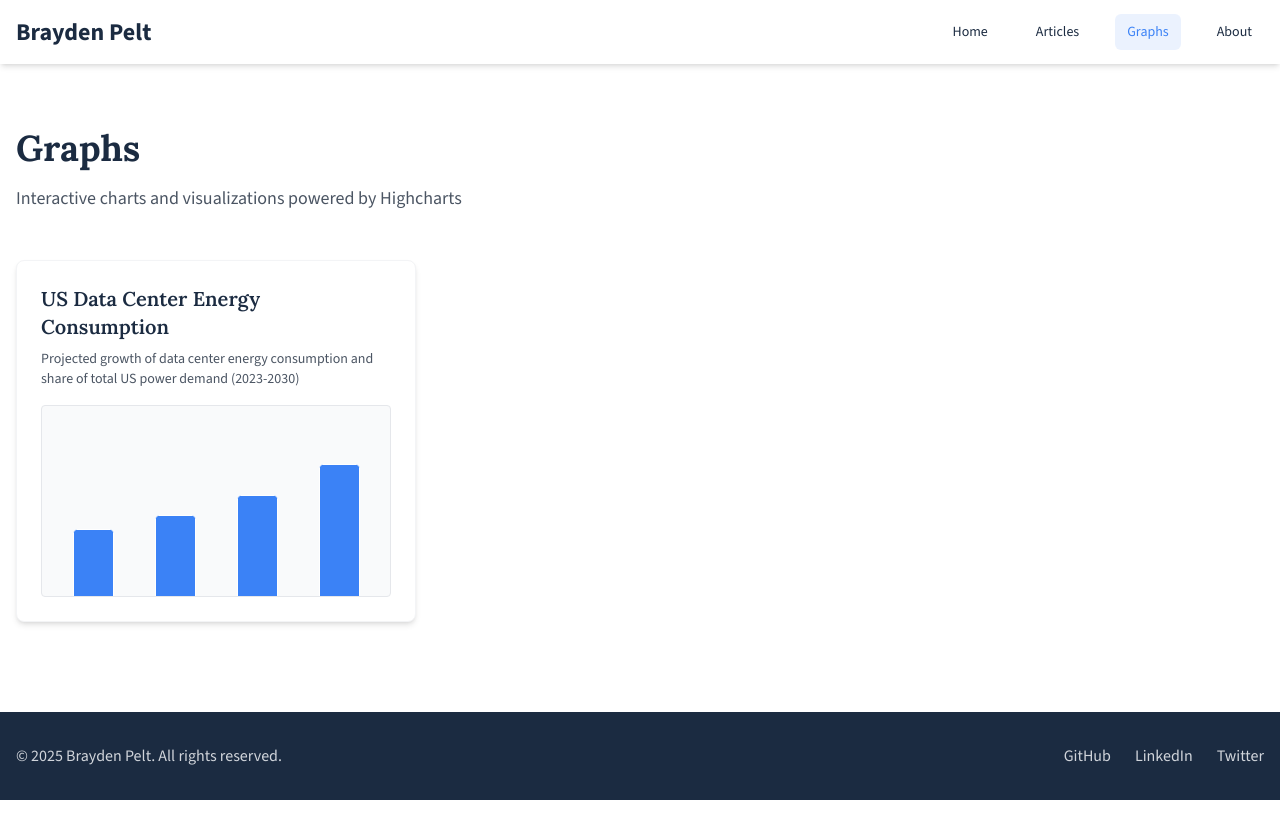
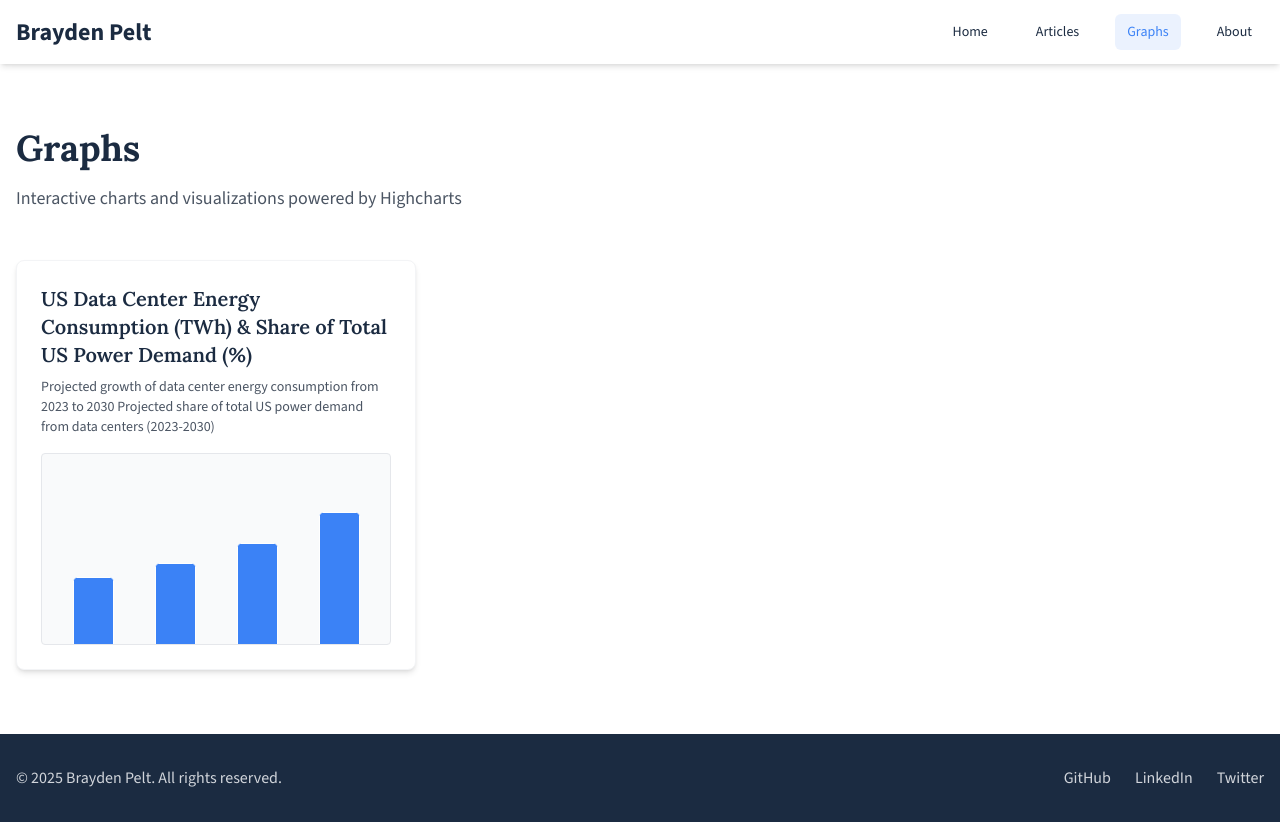
Before and after one commit to Reel48/braydenpelt.com, a Next.js app: page /data-viz in a window 1280 px wide. Before the commit the page ends 800 px from the top, so only its background shows below. Built offline with nearby package versions, Linux system fonts and the light colour scheme.

Commit message:
Add centralized graph registry system for article and graphs page integration

```diff
--- a/app/articles/[slug]/page.tsx
+++ b/app/articles/[slug]/page.tsx
@@ -4,7 +4,7 @@ import { format } from 'date-fns'
 import { remark } from 'remark'
 import html from 'remark-html'
 import Tag from '@/components/Tag'
-import { DataCenterEnergyConsumptionChart, DataCenterShareChart } from '@/components/DataCenterEnergyChart'
+import { getGraphById } from '@/lib/graphs'
 
 export async function generateStaticParams() {
   const slugs = getArticleSlugs()
@@ -28,26 +28,42 @@ export default async function ArticlePage({
   const processedContent = await remark().use(html).process(contentWithMarkers)
   let contentHtml = processedContent.toString()
 
-  // Split content by graph markers (HTML comments are preserved in remark-html output)
-  const graphMarkerRegex = /(<!--GRAPH:data-center-energy-consumption-->|<!--GRAPH:data-center-share-->)/g
-  const parts = contentHtml.split(graphMarkerRegex)
+  // Match graph markers: <!--GRAPH:graph-id-->
+  const graphMarkerRegex = /<!--GRAPH:([a-z0-9-]+)-->/g
+  const parts: (string | { type: 'graph'; id: string })[] = []
+  let lastIndex = 0
+  let match
+
+  // Find all graph markers and split content
+  while ((match = graphMarkerRegex.exec(contentHtml)) !== null) {
+    // Add content before the marker
+    if (match.index > lastIndex) {
+      parts.push(contentHtml.substring(lastIndex, match.index))
+    }
+    // Add the graph marker
+    parts.push({ type: 'graph', id: match[1] })
+    lastIndex = match.index + match[0].length
+  }
+  // Add remaining content
+  if (lastIndex < contentHtml.length) {
+    parts.push(contentHtml.substring(lastIndex))
+  }
+
+  // Convert parts to React elements
   const contentParts: (string | JSX.Element)[] = []
-
   for (let i = 0; i < parts.length; i++) {
     const part = parts[i]
-    if (part === '<!--GRAPH:data-center-energy-consumption-->') {
-      contentParts.push(
-        <div key={`graph-energy-${i}`} className="my-8">
-          <DataCenterEnergyConsumptionChart />
-        </div>
-      )
-    } else if (part === '<!--GRAPH:data-center-share-->') {
-      contentParts.push(
-        <div key={`graph-share-${i}`} className="my-8">
-          <DataCenterShareChart />
-        </div>
-      )
-    } else if (part.trim()) {
+    if (typeof part === 'object' && part.type === 'graph') {
+      const graph = getGraphById(part.id)
+      if (graph) {
+        const GraphComponent = graph.component
+        contentParts.push(
+          <div key={`graph-${part.id}-${i}`} className="my-8">
+            <GraphComponent />
+          </div>
+        )
+      }
+    } else if (typeof part === 'string' && part.trim()) {
       contentParts.push(part)
     }
   }
--- a/app/data-viz/page.tsx
+++ b/app/data-viz/page.tsx
@@ -1,15 +1,20 @@
 import GraphPreview from '@/components/GraphPreview'
-
-const graphs = [
-  {
-    title: 'US Data Center Energy Consumption',
-    description: 'Projected growth of data center energy consumption and share of total US power demand (2023-2030)',
-    href: '/data-viz/data-center-energy',
-    type: 'line' as const,
-  },
-]
+import { getAllGraphs } from '@/lib/graphs'
 
 export default function GraphsPage() {
+  const graphs = getAllGraphs()
+
+  // Group graphs by href to show combined graphs on the same card
+  const graphGroups = new Map<string, typeof graphs>()
+
+  graphs.forEach((graph) => {
+    const href = graph.href || `/data-viz/${graph.id}`
+    if (!graphGroups.has(href)) {
+      graphGroups.set(href, [])
+    }
+    graphGroups.get(href)!.push(graph)
+  })
+
   return (
     <div className="container mx-auto px-4 py-16">
       <h1 className="text-4xl font-bold mb-4 text-primary dark:text-gray-100">Graphs</h1>
@@ -18,15 +23,26 @@ export default function GraphsPage() {
       </p>
 
       <div className="grid md:grid-cols-2 lg:grid-cols-3 gap-6">
-        {graphs.map((graph) => (
-          <GraphPreview
-            key={graph.href}
-            type={graph.type}
-            title={graph.title}
-            href={graph.href}
-            description={graph.description}
-          />
-        ))}
+        {Array.from(graphGroups.entries()).map(([href, groupGraphs]) => {
+          // Use the first graph in the group for preview
+          const primaryGraph = groupGraphs[0]
+          const combinedTitle = groupGraphs.length > 1
+            ? groupGraphs.map(g => g.title).join(' & ')
+            : primaryGraph.title
+          const combinedDescription = groupGraphs.length > 1
+            ? groupGraphs.map(g => g.description).join(' ')
+            : primaryGraph.description
+
+          return (
+            <GraphPreview
+              key={href}
+              type={primaryGraph.type}
+              title={combinedTitle}
+              href={href}
+              description={combinedDescription}
+            />
+          )
+        })}
       </div>
     </div>
   )
--- /dev/null
+++ b/lib/graphs.ts
@@ -0,0 +1,61 @@
+import { ComponentType } from 'react'
+import { DataCenterEnergyConsumptionChart, DataCenterShareChart } from '@/components/DataCenterEnergyChart'
+
+/**
+ * Graph Definition Interface
+ *
+ * This is the central registry for all graphs in the system.
+ * Graphs defined here will automatically:
+ * - Appear on the /data-viz (graphs) page
+ * - Be available for embedding in articles using <!--GRAPH:graph-id-->
+ *
+ * To add a new graph:
+ * 1. Create a React component in components/ (e.g., MyNewChart.tsx)
+ * 2. Export it as a named export
+ * 3. Import it here and add it to the graphs array below
+ * 4. Use <!--GRAPH:your-graph-id--> in any article markdown file
+ */
+export interface GraphDefinition {
+  id: string // Unique identifier used in <!--GRAPH:id--> markers
+  title: string // Display title (shown on graphs page and in articles)
+  description: string // Description shown on graphs page
+  type: 'line' | 'bar' | 'pie' | 'area' | 'map' // Chart type for preview
+  component: ComponentType // React component that renders the graph
+  href?: string // Optional: URL for standalone graph page (if multiple graphs share a page, use same href)
+  previewData?: any // Optional: custom preview data for GraphPreview
+}
+
+// Central registry of all graphs
+export const graphs: GraphDefinition[] = [
+  {
+    id: 'data-center-energy-consumption',
+    title: 'US Data Center Energy Consumption (TWh)',
+    description: 'Projected growth of data center energy consumption from 2023 to 2030',
+    type: 'line',
+    component: DataCenterEnergyConsumptionChart,
+    href: '/data-viz/data-center-energy',
+  },
+  {
+    id: 'data-center-share',
+    title: 'Share of Total US Power Demand (%)',
+    description: 'Projected share of total US power demand from data centers (2023-2030)',
+    type: 'line',
+    component: DataCenterShareChart,
+    href: '/data-viz/data-center-energy',
+  },
+]
+
+// Helper function to get a graph by ID
+export function getGraphById(id: string): GraphDefinition | undefined {
+  return graphs.find((graph) => graph.id === id)
+}
+
+// Helper function to get all graphs (for listing page)
+export function getAllGraphs(): GraphDefinition[] {
+  return graphs
+}
+
+// Helper function to get graphs by IDs (for articles)
+export function getGraphsByIds(ids: string[]): GraphDefinition[] {
+  return ids.map((id) => getGraphById(id)).filter((g): g is GraphDefinition => g !== undefined)
+}
```
Also changed, not shown: 1 other file (tests, documents, lock files or other folders).
